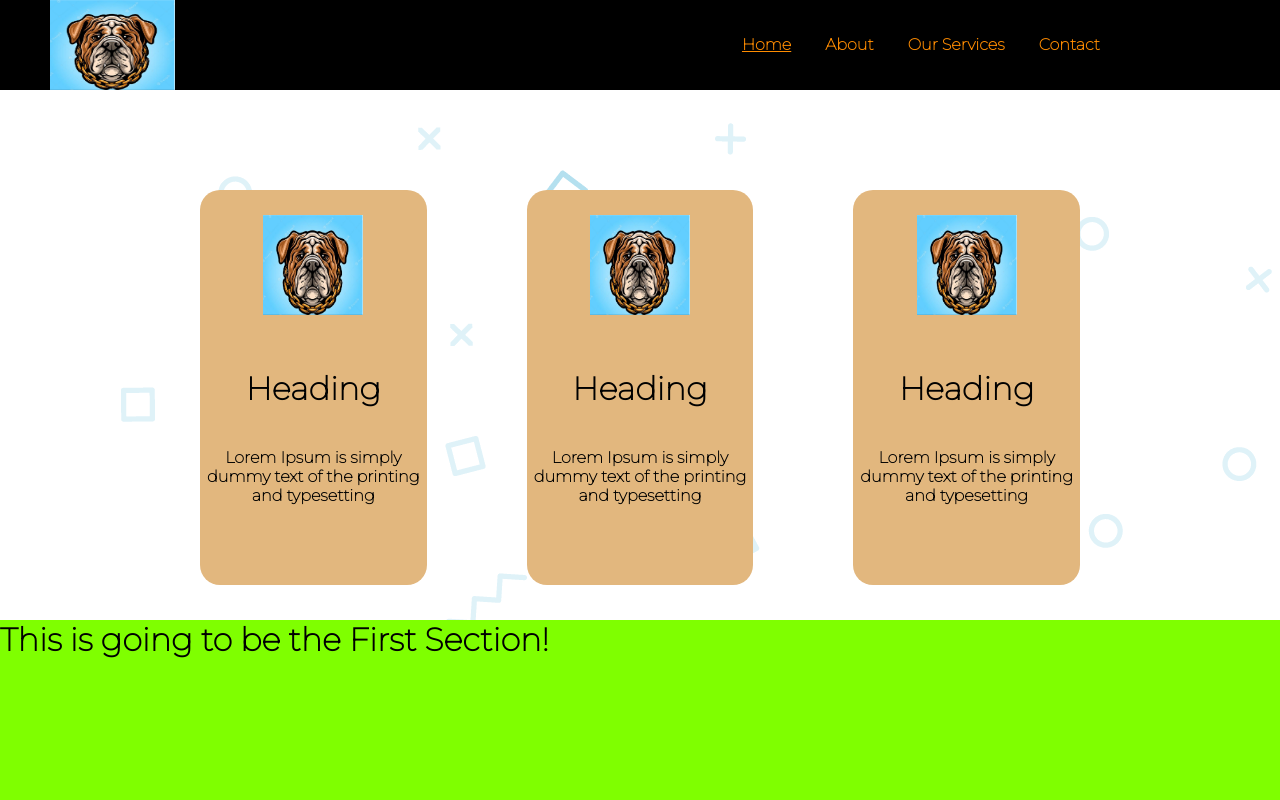
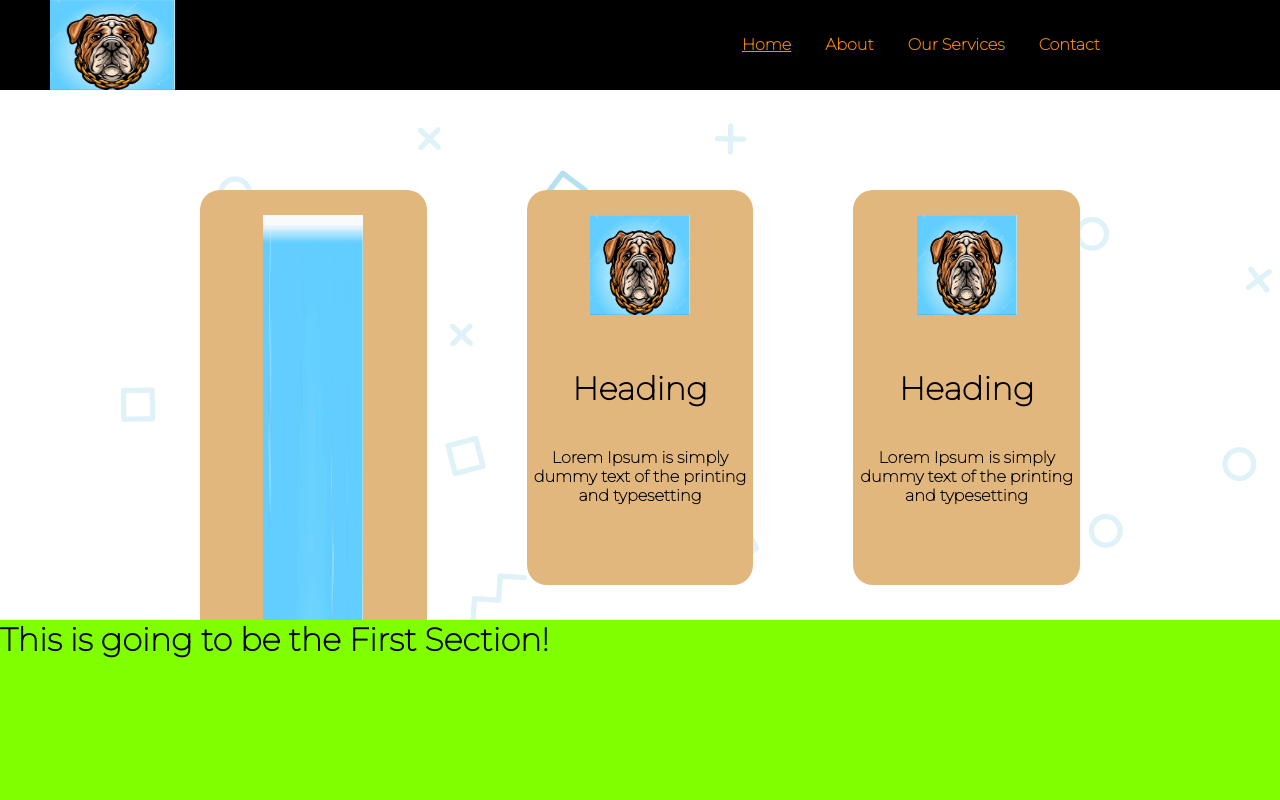
Before and after one commit to shahmeeer/Simple-Grid-Website, a plain HTML site: page index.html in a window 1280 px wide. Shown: the top 800 px of the page. Drawn offline with Linux system fonts and the light colour scheme.

Commit message:
Update index.css

```diff
--- a/index.css
+++ b/index.css
@@ -79,6 +79,7 @@
     margin-top: 25px;
     width: 100px;
     height: 100px;
+    height: 10000px;
 }
 .inner-hero-section > h1
 {
```
